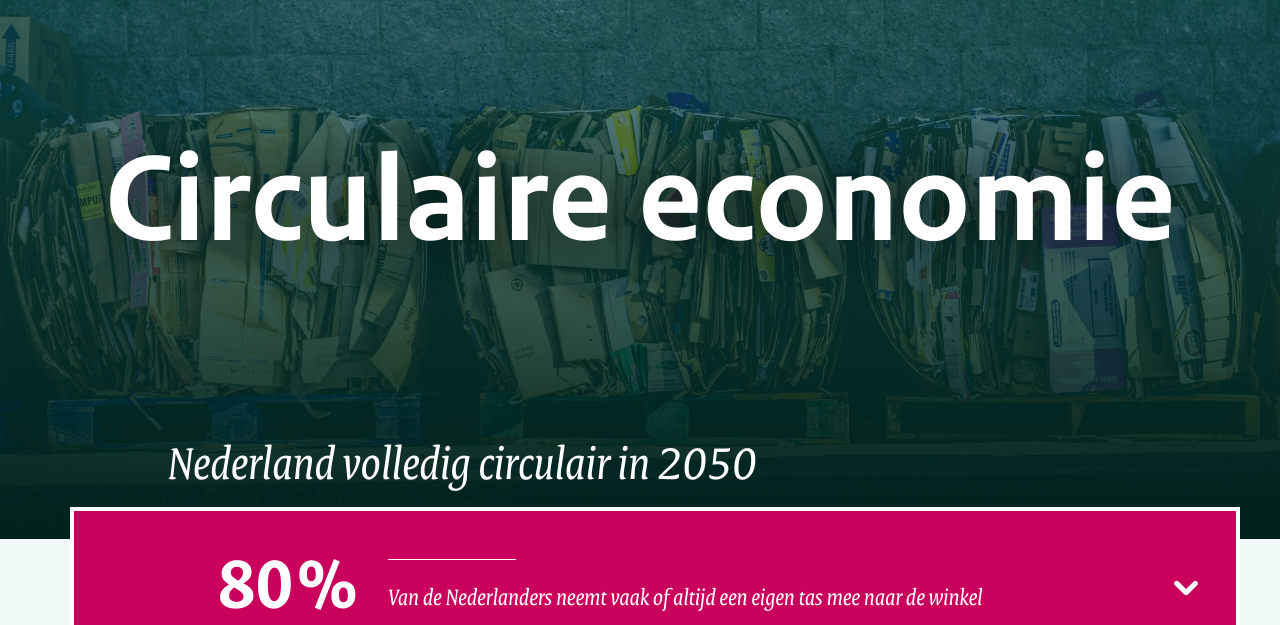
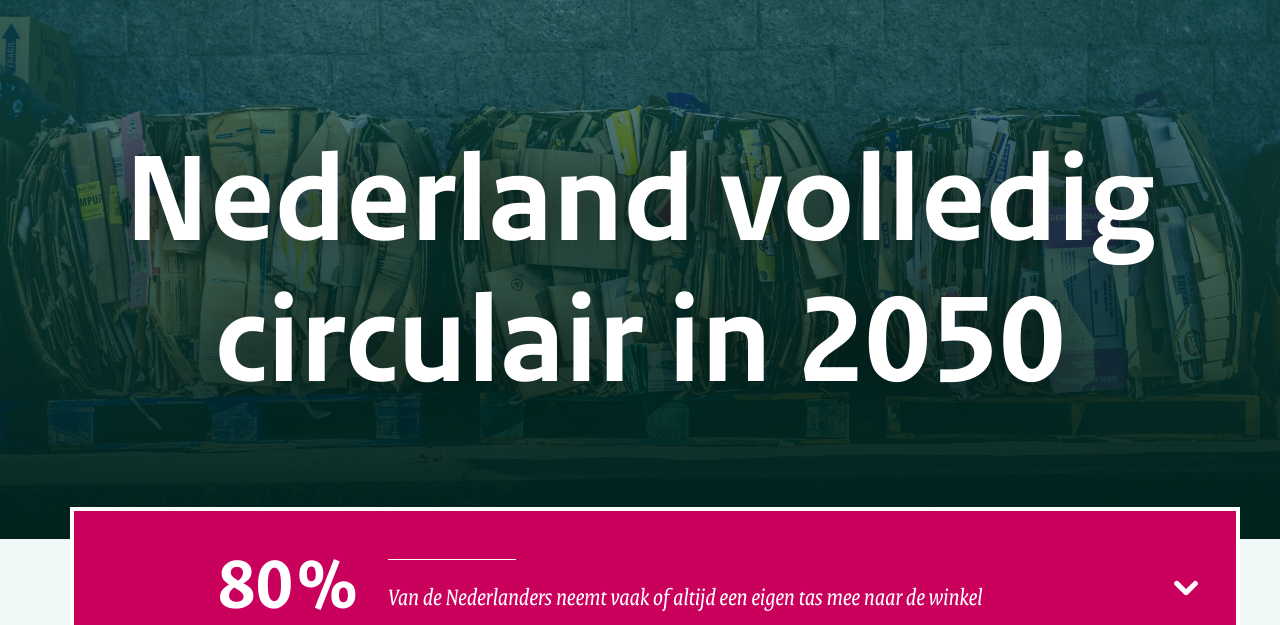
Before and after one commit to azdpc/prototype-1overheid, a plain HTML site: page thema-circulaire-economie-visie.html in a window 1280 px wide. Shown: the part 165-790 px from the top of the page. Drawn offline with Linux system fonts and the light colour scheme.

Commit message:
Nieuwe titel CE

```diff
--- a/thema-circulaire-economie-visie.html
+++ b/thema-circulaire-economie-visie.html
@@ -165,7 +165,7 @@
                     <div class="row">
                         <div class="col-md-12">
                             <div class="container-fluid">
-                                <h1>Circulaire economie</h1>
+                                <h1>Nederland volledig circulair in 2050</h1>
 
                             </div>
                         </div>
@@ -175,28 +175,6 @@
             </div>
             <!-- END overlay -->
 
-
-            <div class="overlay payoff">
-                <div class="container-fluid">
-                    <div class="row">
-                        <div class="col-lg-10 offset-lg-1 col-md-12">
-                            <div class="container-fluid">
-
-                                <div class="policy-challenge">
-                                    <p>
-                                        Nederland volledig circulair in 2050
-                                    </p>
-                                </div>
-
-                            </div>
-                        </div>
-                        <!-- .col-lg-10 .offset-lg-1 col-md-12 -->
-
-                    </div>
-                    <!-- .row -->
-                </div>    <!-- .container-fluid -->
-            </div>
-            <!-- END overlay -->
     </div>
     <!-- END visual -->
 
```
Also changed, not shown: beleid-en-bestuur.html (+1 -1 lines), beleid-plastic.html (+8 -8 lines).
